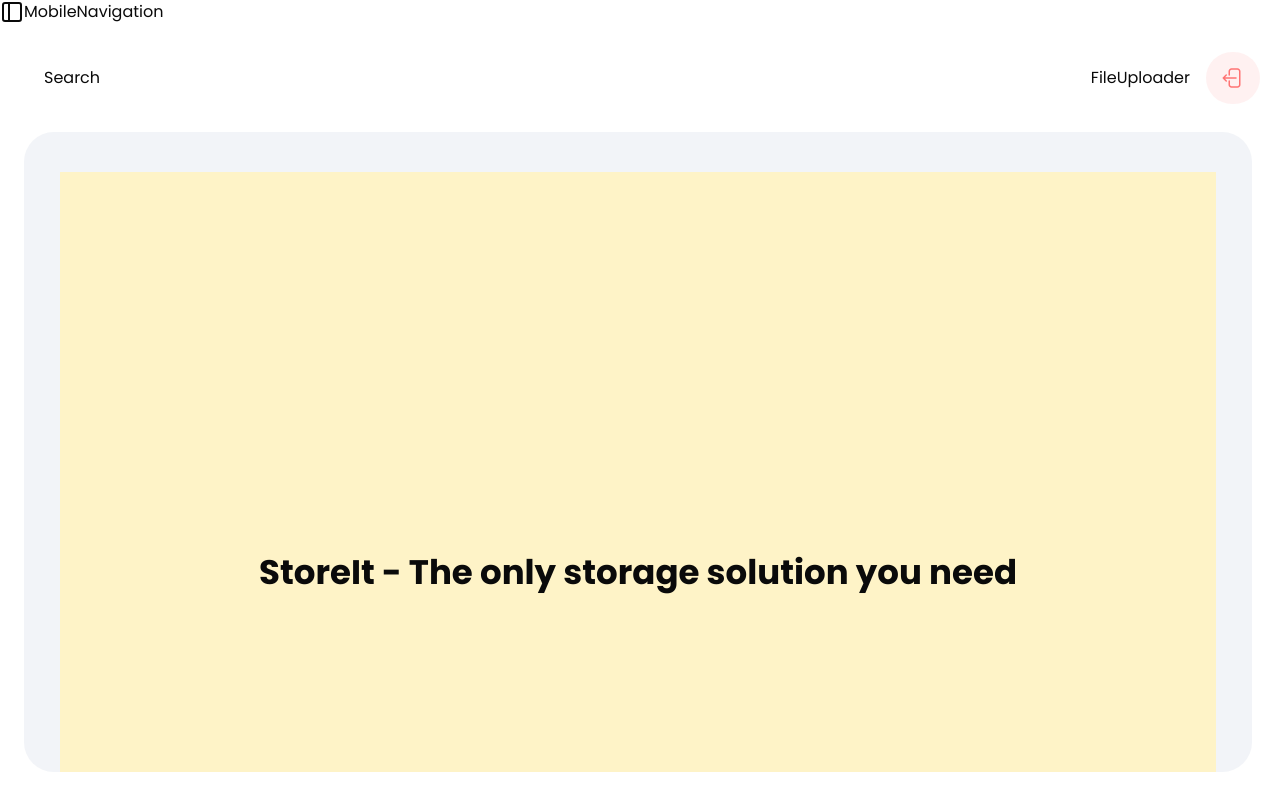
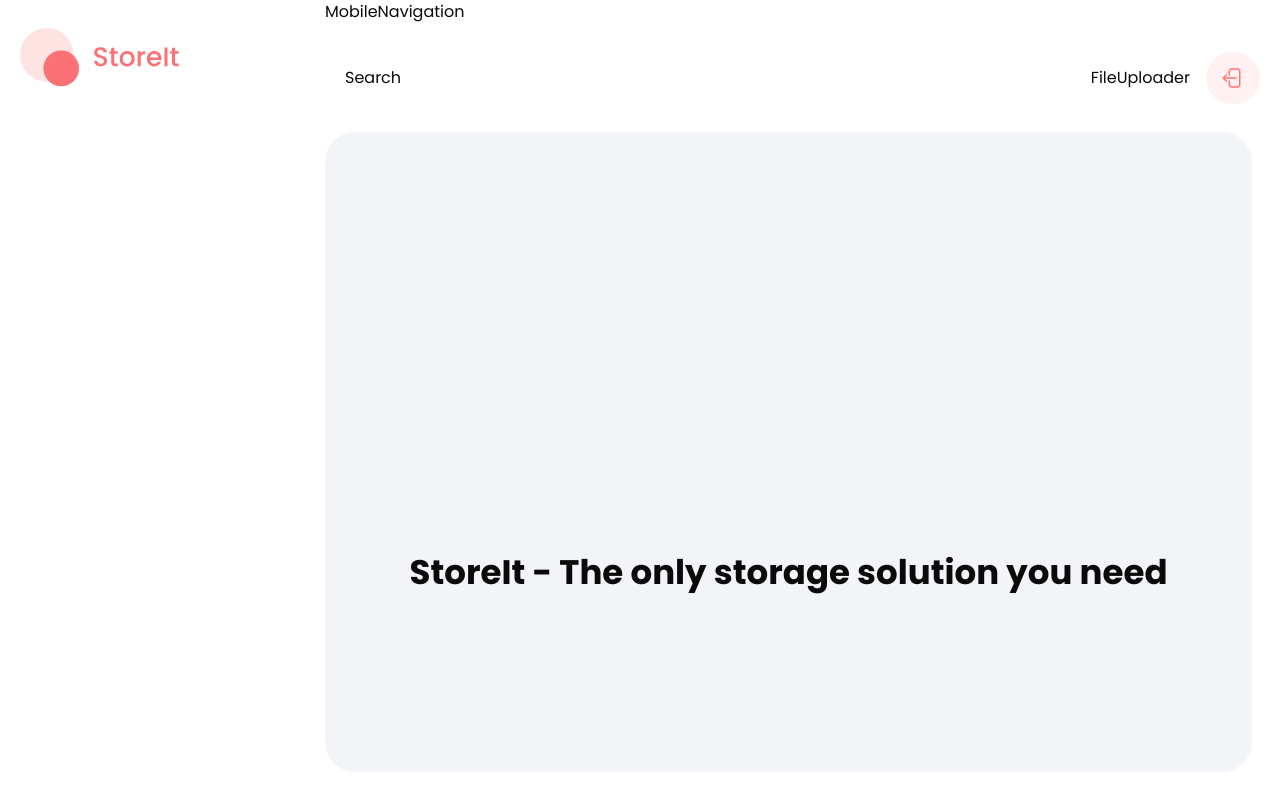
Before and after one commit to renatarsilva/store-it, a Next.js app: page / in a window 1280 px wide. Built offline with nearby package versions, Linux system fonts and the light colour scheme.

Commit message:
feat: Update

```diff
--- a/app/(root)/layout.tsx
+++ b/app/(root)/layout.tsx
@@ -1,6 +1,7 @@
 import Header from "@/components/Header";
 import MobileNavigation from "@/components/MobileNavigation";
-import { Sidebar } from "lucide-react";
+import Sidebar from "@/components/Sidebar";
+
 import React from "react";
 
 const layout = ({ children }: { children: React.ReactNode }) => {
--- a/app/globals.css
+++ b/app/globals.css
@@ -4,7 +4,7 @@
 
 @layer utilities{
   .center {
-    @apply flex h-screen items-center justify-center bg-amber-100
+    @apply flex h-screen items-center justify-center
   }
 }
 
--- a/components/Sidebar.tsx
+++ b/components/Sidebar.tsx
@@ -1,8 +1,13 @@
+"use client";
+
 import React from "react";
 import Link from "next/link";
 import Image from "next/image";
+import { navItems } from "@/constants";
+import { usePathname } from "next/navigation";
 
 const Sidebar = () => {
+  const pathname = usePathname();
   return (
     <aside className="sidebar">
       <Link href="/">
@@ -21,9 +26,12 @@ const Sidebar = () => {
           className="lg:hidden"
         />
       </Link>
-
       <nav className="sidebar-nav">
-        <ul className="flex flex-1 flex-col gap-6"></ul>
+        <ul className="flex flex-1 flex-col gap-6">
+          {navItems.map((item) => {
+            const active = pathname === item.url;
+          })}
+        </ul>
       </nav>
     </aside>
   );
```
